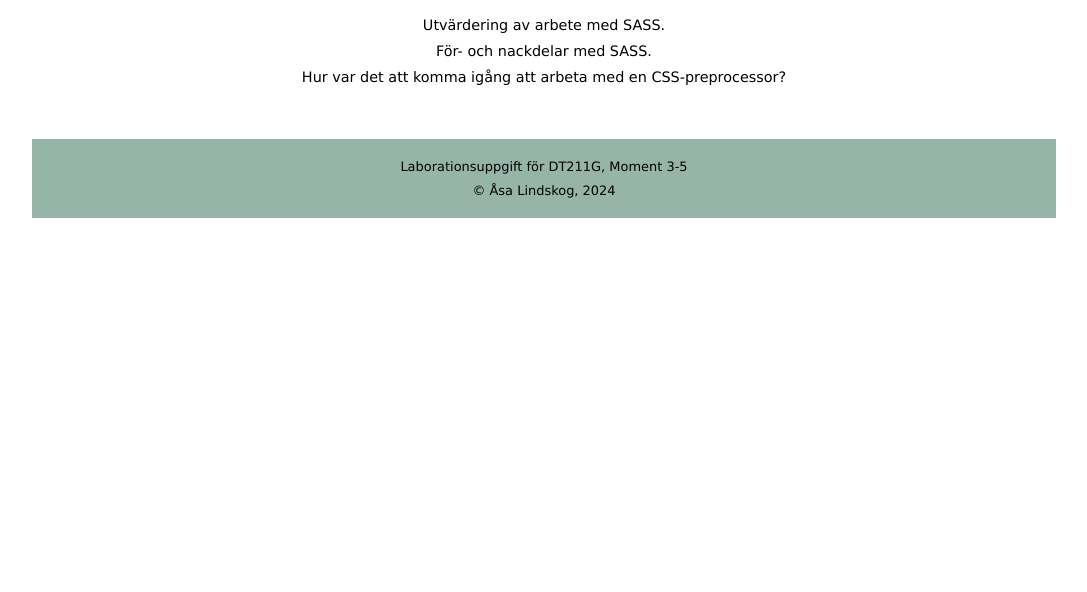
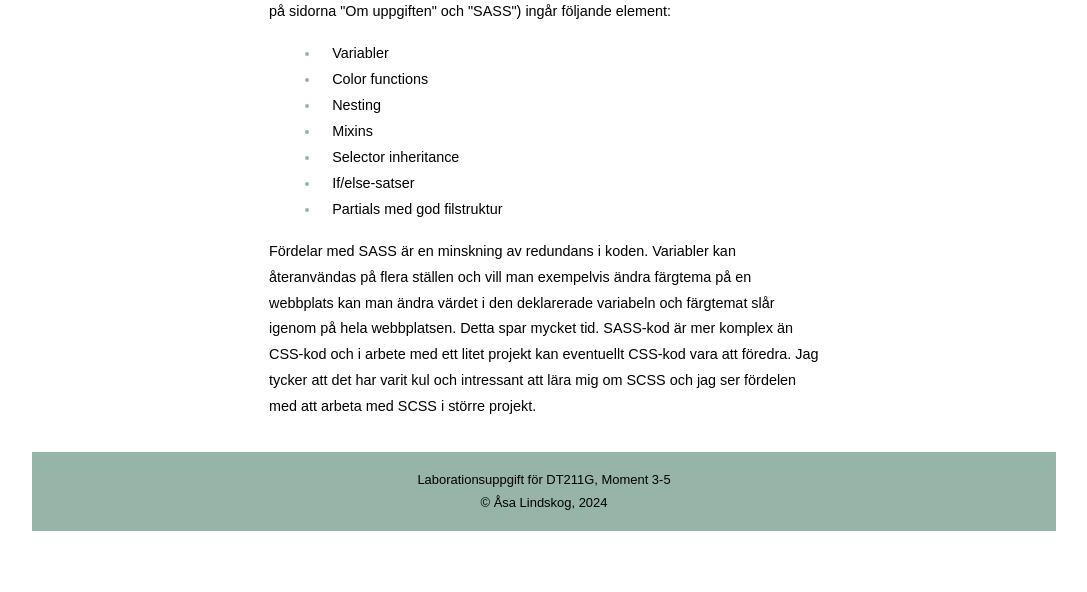
Before and after one commit to sali1502/sassmoment, a website built with Parcel: page src/sass.html in a window 1280 px wide. Shown: the part 208-800 px from the top of the page, without its empty margins (96-1183 px from the left). Built offline with nearby package versions, Linux system fonts and the light colour scheme.

Commit message:
Nästlad lista

```diff
--- a/src/css/_base.scss
+++ b/src/css/_base.scss
@@ -1,6 +1,9 @@
 @use "sass:math";
 
-// Variabler color functions
+// Variabel font
+$font-stack: Arial, sans-serif;
+
+// Variabler "color functions"
 $primary-green: #5F8575;
 $dark-green: darken($primary-green, 20%);
 $light-green: lighten($primary-green, 20%);
@@ -31,7 +34,6 @@ $primary-header-footer-darkm: $light-green;
 }
 
 // If-else sats
-
 @mixin triangle($size, $color, $direction) {
 
     height: 0px;
--- a/src/css/_layout.scss
+++ b/src/css/_layout.scss
@@ -35,7 +35,7 @@ header {
 }
 
 .navigation a {
-    color: #000000;
+    color: base.$black;
     font-size: 0.8em;
     margin: 0;
     text-decoration: none;
@@ -106,7 +106,7 @@ nav li:hover {
     display: block;
     width: 20px;
     height: 3px;
-    background-color: #000000;
+    background-color: base.$black;
     margin: 5px 0;
 }
 
@@ -138,7 +138,7 @@ nav li:hover {
 
 body {
     background-color: base.$primary-bg;
-    font-family: Verdana, sans-serif;
+    font: 100% base.$font-stack;
     font-weight: 400;
     font-size: 0.9em;
     line-height: 1.8em;
@@ -147,12 +147,13 @@ body {
 }
 
 h1 {
+    font: 100% base.$font-stack;
     margin: 0 auto 0 auto;
     font-size: 2.5em;
     line-height: 1.4em;
     text-align: center;
-    padding-top: 8vh;
-    padding-bottom: 3vh;
+    padding-top: 4vh;
+    padding-bottom: 2vh;
     color: base.$primary-text;
     max-width: 550px;
     color: base.$dark-green;
@@ -162,7 +163,7 @@ p {
     margin: 0 auto 0 auto;
     font-size: 1em;
     line-height: 1.8em;
-    text-align: center;
+    text-align: left;
         color: base.$primary-text;
         max-width: 550px;
     }
@@ -190,8 +191,7 @@ ul {
         font-size: 1em;
         line-height: 1.8em;
         color: base.$primary-text;
-    min-width: 500px;
-    max-width: 500px;
+        max-width: 600px;
     }
 
     footer {
@@ -199,7 +199,7 @@ footer {
         line-height: 2em;
         height: auto;
         background-color: base.$light-green;
-    margin-top: 6vh;
+        margin-top: 4vh;
         position: relative;
         padding-right: 10vw;
         padding-left: 10vw;
@@ -228,6 +228,7 @@ footer p {
         color: base.$primary-text;
     }
 
+    // Mixins
     .onedot {
         margin: 0 auto;
         margin-bottom: 2vh;
@@ -250,7 +251,34 @@ footer p {
         margin: 0 auto;
         margin-top: 2vh;
         margin-bottom: 2vh;
-    @include base.triangle (20px, base.$dark-green, down);
+        @include base.triangle (16px, base.$dark-green, down);
+    }
+
+    // Nästlad lista
+    div {
+
+        margin: 0 auto;
+
+        ul {
+            padding: 0;
+            color: aqua;
+            padding-left: 4vw;
+            padding-top: 2vh;
+            padding-bottom: 2vh;
+        }
+
+        li {
+            color: base.$light-green;
+            padding-left: 6px;
+        }
+
+        a {
+            color: base.$black;
+            padding-left: 6px;
+            padding-top: 6px;
+            text-decoration: none;
+        }
+
     }
 
 /* Media querys */
--- a/src/sass.html
+++ b/src/sass.html
@@ -46,9 +46,27 @@
 
             <h1>SASS</h1>
 
-            <p class="text">Utvärdering av arbete med SASS.<br>
-                För- och nackdelar med SASS.<br>
-                Hur var det att komma igång att arbeta med en CSS-preprocessor?</p>
+            <p class="text">I laborationen för moment 3 har arbete med SASS utförts. I laorationen (som kan ses på
+                sidorna "Om uppgiften" och "SASS") ingår följande element:</p>
+
+            <div>
+                <ul>
+                    <li><a href="index.html">Variabler</a></li>
+                    <li><a href="index.html">Color functions</a></li>
+                    <li><a href="index.html">Nesting</a></li>
+                    <li><a href="index.html">Mixins</a></li>
+                    <li><a href="index.html">Selector inheritance</a></li>
+                    <li><a href="index.html">If/else-satser</a></li>
+                    <li><a href="index.html">Partials med god filstruktur</a></li>
+                </ul>
+            </div>
+
+            <p>Fördelar med SASS är en minskning av redundans i koden. Variabler kan återanvändas på flera ställen och
+                vill man exempelvis ändra färgtema på en webbplats kan man ändra värdet i den deklarerade variabeln och
+                färgtemat slår igenom på hela webbplatsen. Detta spar mycket tid. SASS-kod är mer komplex än CSS-kod och
+                i arbete med ett litet projekt kan eventuellt CSS-kod vara att föredra.
+                Jag tycker att det har varit kul och intressant att lära mig om SCSS och jag ser fördelen med att arbeta
+                med SCSS i större projekt.</p>
 
             <footer>
                 <p>Laborationsuppgift för DT211G, Moment 3-5<br>
```
Lines whose indentation alone changed are shown as unchanged.
